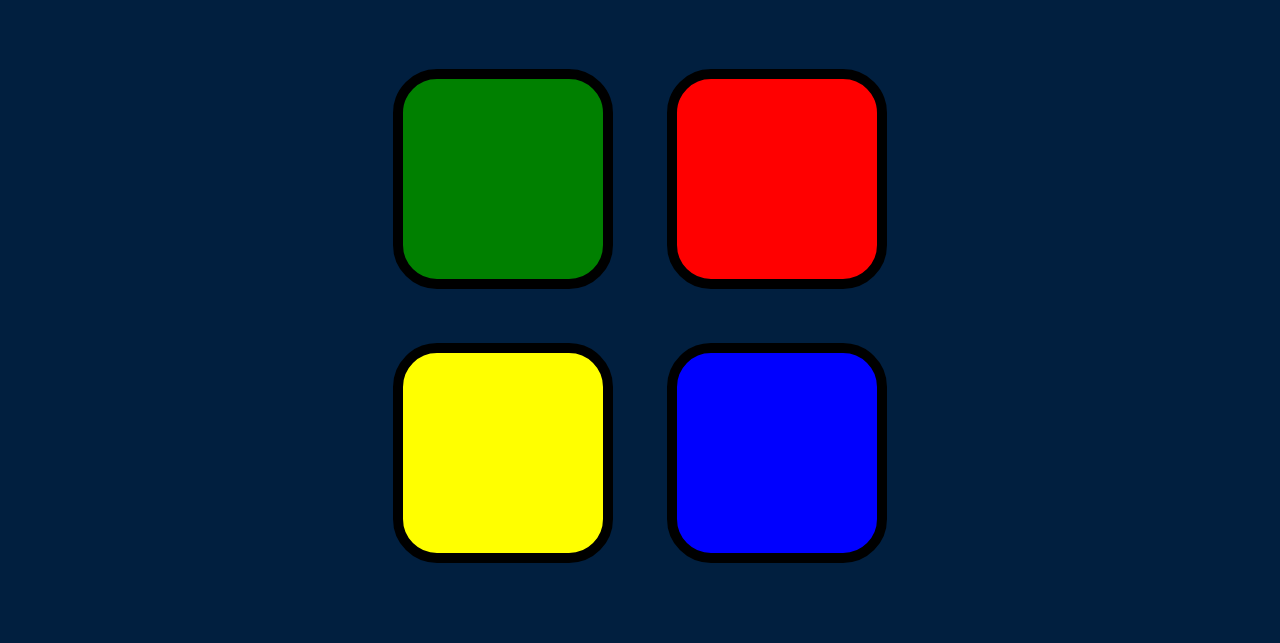
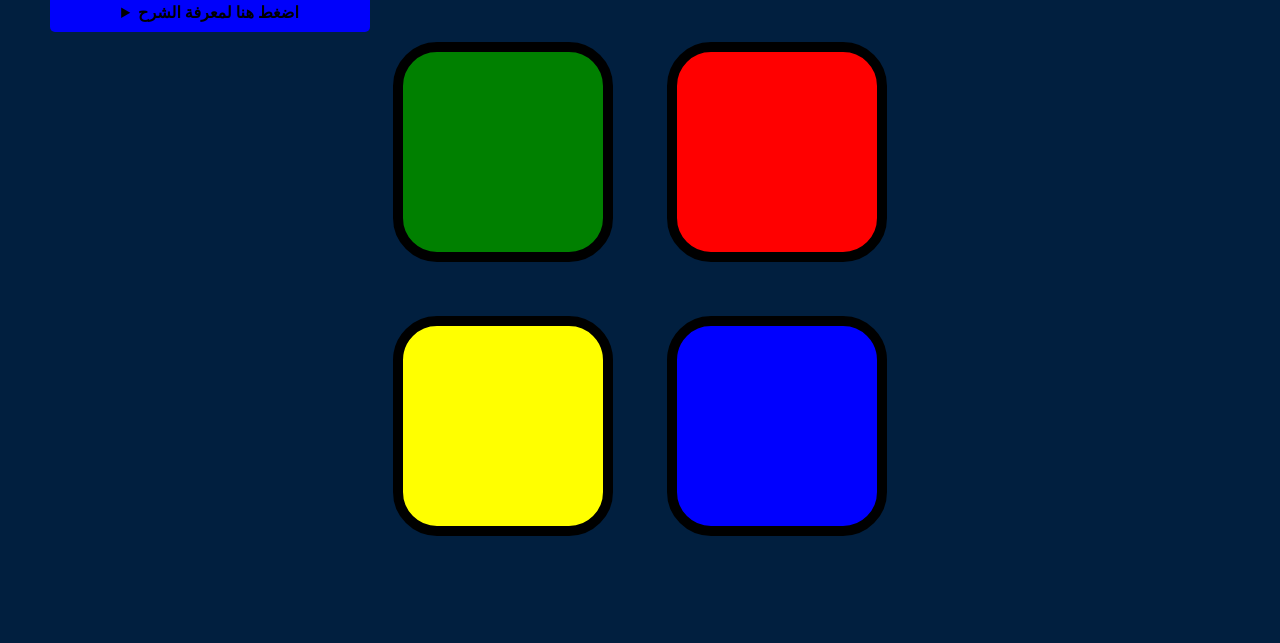
Before and after one commit to mohamedhisinelmnof-ops/html-css-js-jQuery1ast, a plain HTML site: page index.html in a window 1280 px wide. Shown: the part 157-800 px from the top of the page. Drawn offline with nearby package versions, Linux system fonts and the light colour scheme.

Commit message:
Update styles.css

```diff
--- a/styles.css
+++ b/styles.css
@@ -51,3 +51,33 @@
   box-shadow: 0 0 20px white;
   background-color: grey;
 }
+
+  .info-dropdown {
+    background: #0001fb;
+    padding: 10px;
+    border-radius: 5px;
+    cursor: pointer;
+    width: 300px;
+    display: inline-block;
+    position:absolute;
+    left: 50px;
+    top: 150px;
+  }
+
+  summary {
+    font-weight: bold;
+    outline: none;
+  }
+
+  .content {
+    margin-top: 10px;
+    padding: 10px;
+    border-top: 1px solid #ccc;
+    background: white;
+  }
+
+
+    .content p {
+      font-size: 25px;
+      font-weight: bold;
+    }
```
